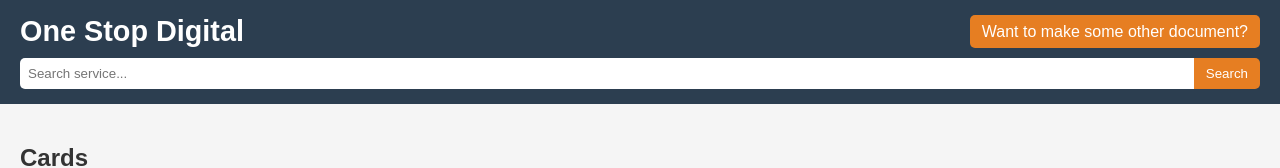
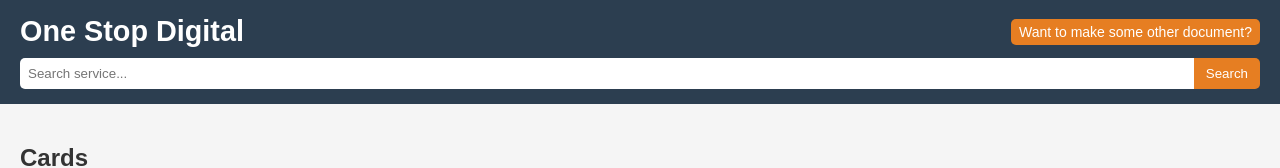
Before and after one commit to ahsuvlogs/One-Stop-Digital, a plain HTML site: page index.html in a window 1280 px wide. Shown: the top 168 px of the page. Drawn offline with Linux system fonts and the light colour scheme.

Commit message:
uploaded all project files

```diff
--- a/index.html
+++ b/index.html
@@ -63,7 +63,7 @@
   <header>
     <h1>One Stop Digital</h1>
     <div class="nav-buttons">
-      <a href="https://wa.me/916005644425?text=Hello%2C%20I%20want%20to%20make%20some%20other%20document.%20Please%20guide%20me%20with%20a%20callback." target="_blank">
+      <a href="https://wa.me/916005644425?text=Hello%2C%20I%20want%20to%20make%20some%20other%20document.%20Please%20guide%20me%20with%20a%20callback." target="_blank" style="padding:5px 8px; font-size:14px;">
         Want to make some other document?
       </a>
     </div>
```
